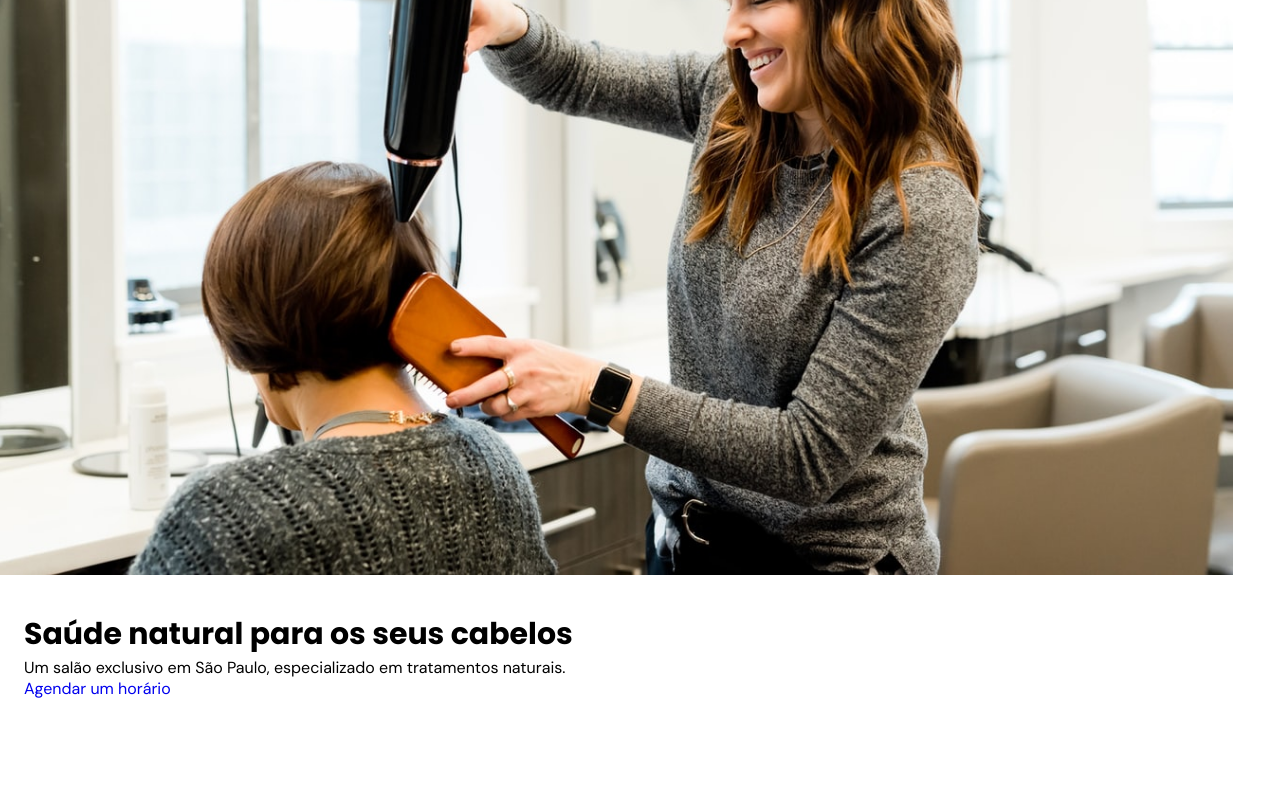
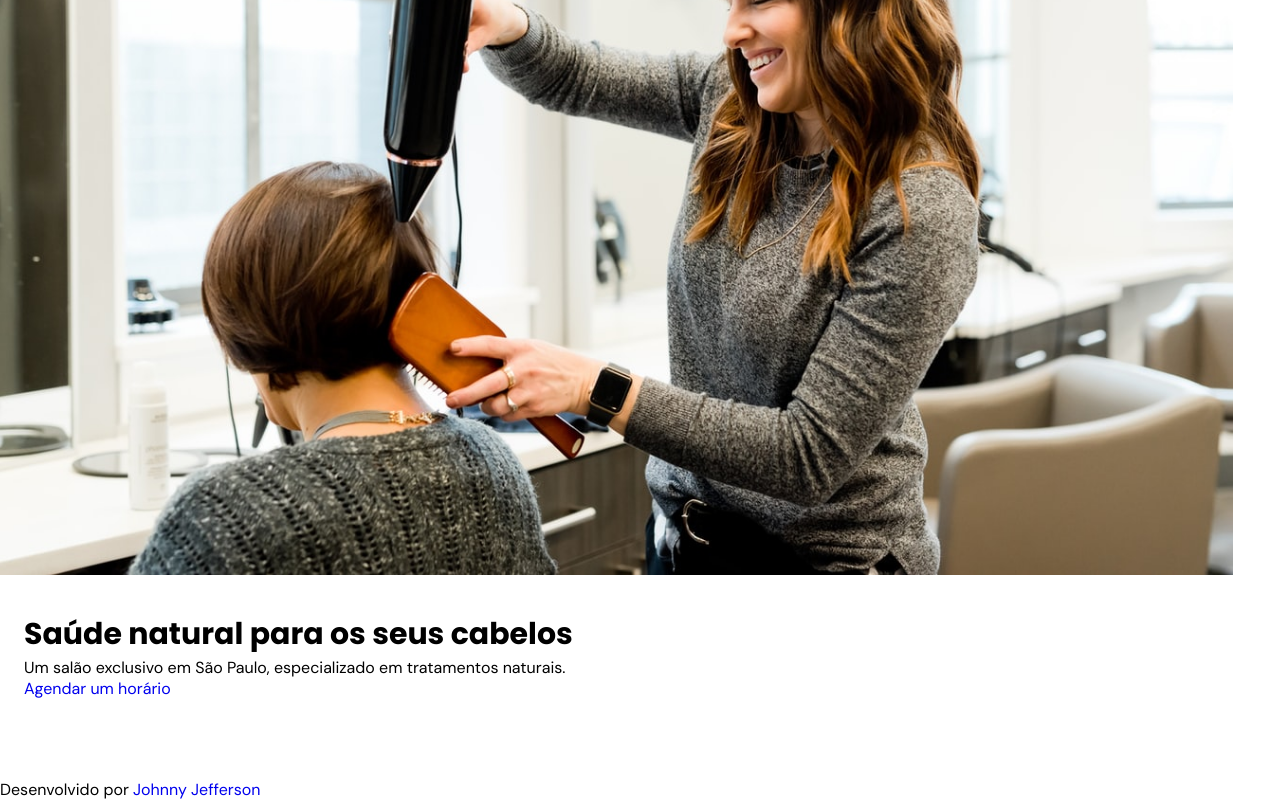
Before and after one commit to Johnny-J-Ramos/NLW-Mission-OriginSix, a plain HTML site: page index.html in a window 1280 px wide. Shown: the part 432-1232 px from the top of the page. Before the commit the page ends 1211 px from the top, so only its background shows below. Drawn offline with Linux system fonts and the light colour scheme.

Commit message:
incluindo o footer no site

```diff
--- a/index.html
+++ b/index.html
@@ -50,7 +50,7 @@
 
     </main>
 
-
+<footer>Desenvolvido por <a href="https://www.linkedin.com/in/johnny-jefferson1010/">Johnny Jefferson</a></footer>
     <script src="main.js"></script>
 </body>
 
```
